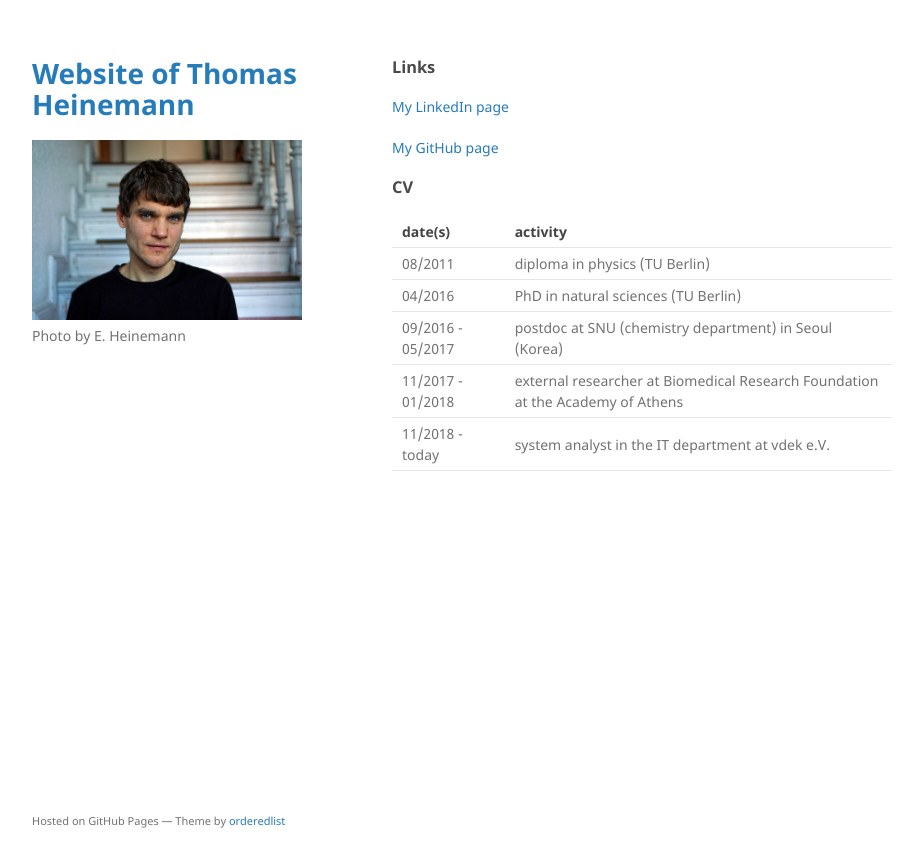
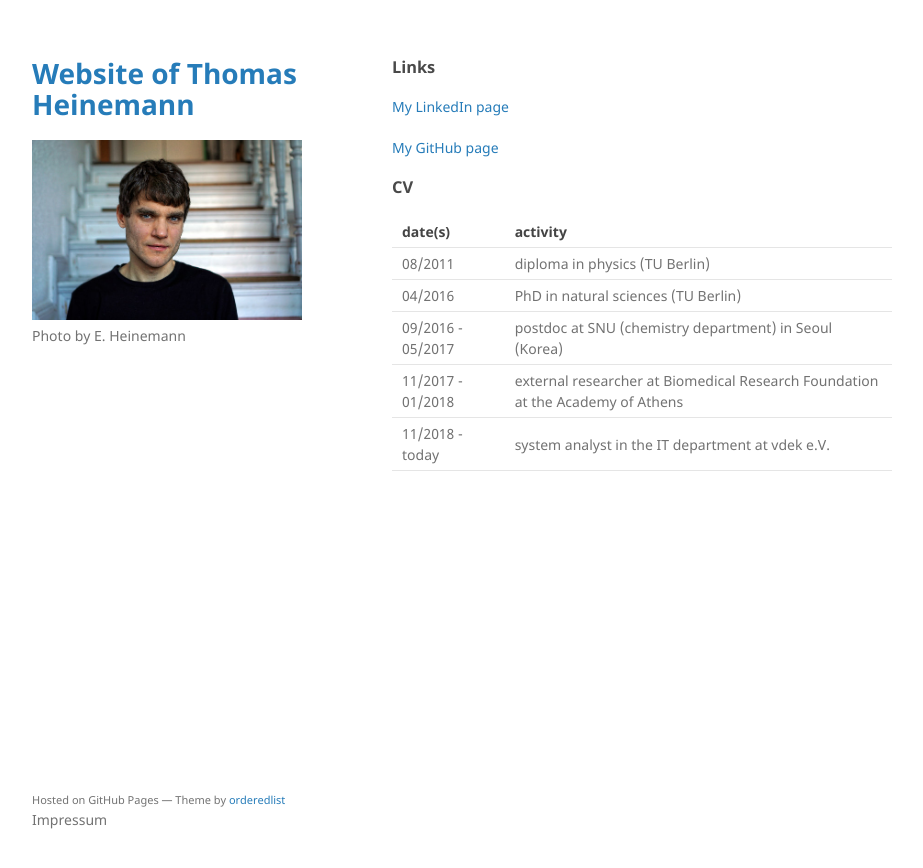
Before and after one commit to thomasheinemann/thomasheinemann.github.io, a Jekyll site: the page built from index.md, in a window 1280 px wide. Shown: the top 868 px of the page, without its empty margins (178-1101 px from the left). Built offline with Jekyll 4.4.1, drawn with Linux system fonts in a browser that asks for light colours; the repository's description, which GitHub fills in, is left out.

Commit message:
Impressum Test 1

```diff
--- a/_layouts/default.html
+++ b/_layouts/default.html
@@ -49,7 +49,7 @@
         {% if site.github.is_project_page %}
         <p>This project is maintained by <a href="{{ site.github.owner_url }}">{{ site.github.owner_name }}</a></p>
         {% endif %}
-        <p><small>Hosted on GitHub Pages &mdash; Theme by <a href="https://github.com/orderedlist">orderedlist</a></small></p>
+        <p><small>Hosted on GitHub Pages &mdash; Theme by <a href="https://github.com/orderedlist">orderedlist</a></small>           Impressum</p>
       </footer>
     </div>
     <script src="{{ "/assets/js/scale.fix.js" | relative_url }}"></script>
```
